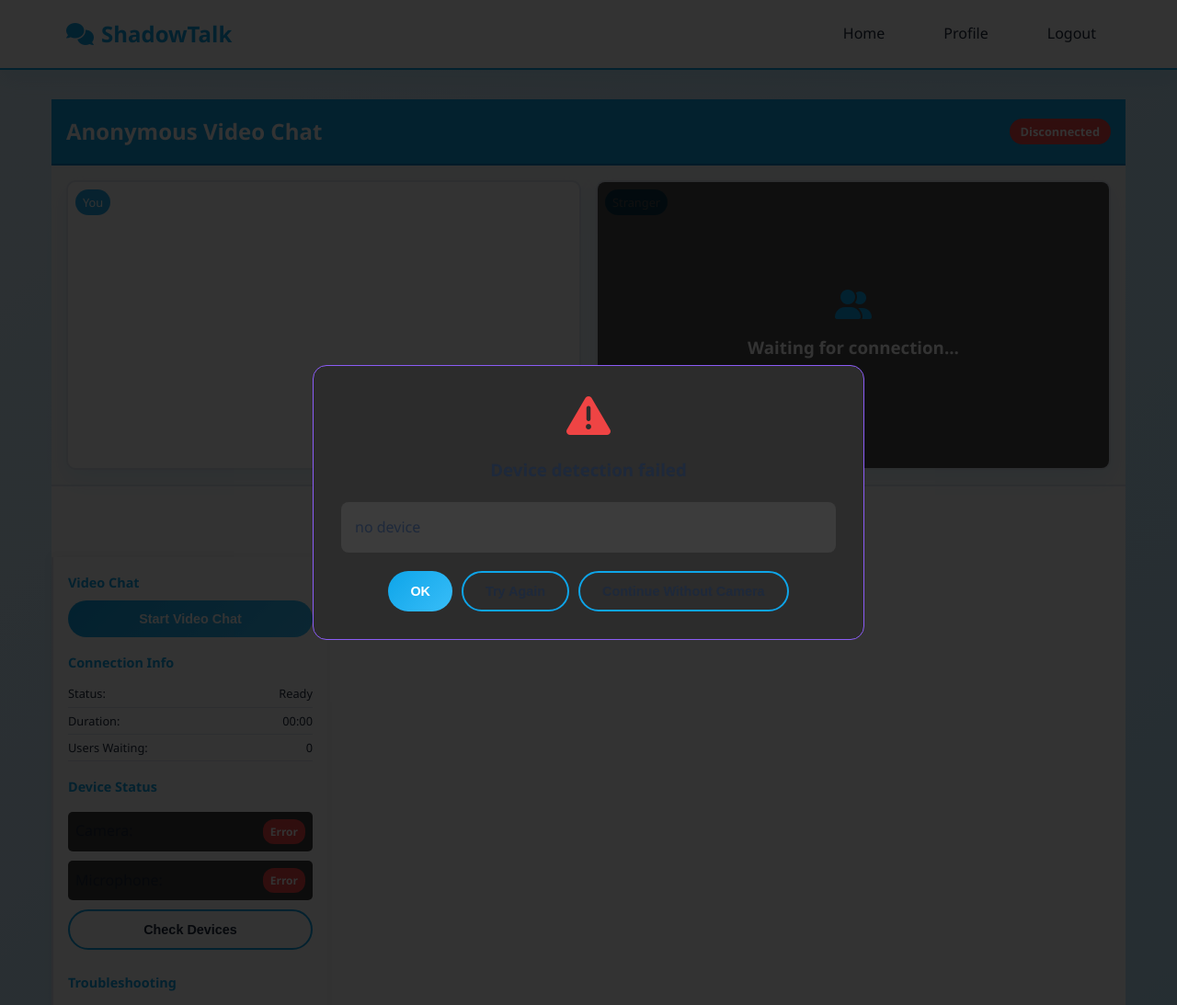
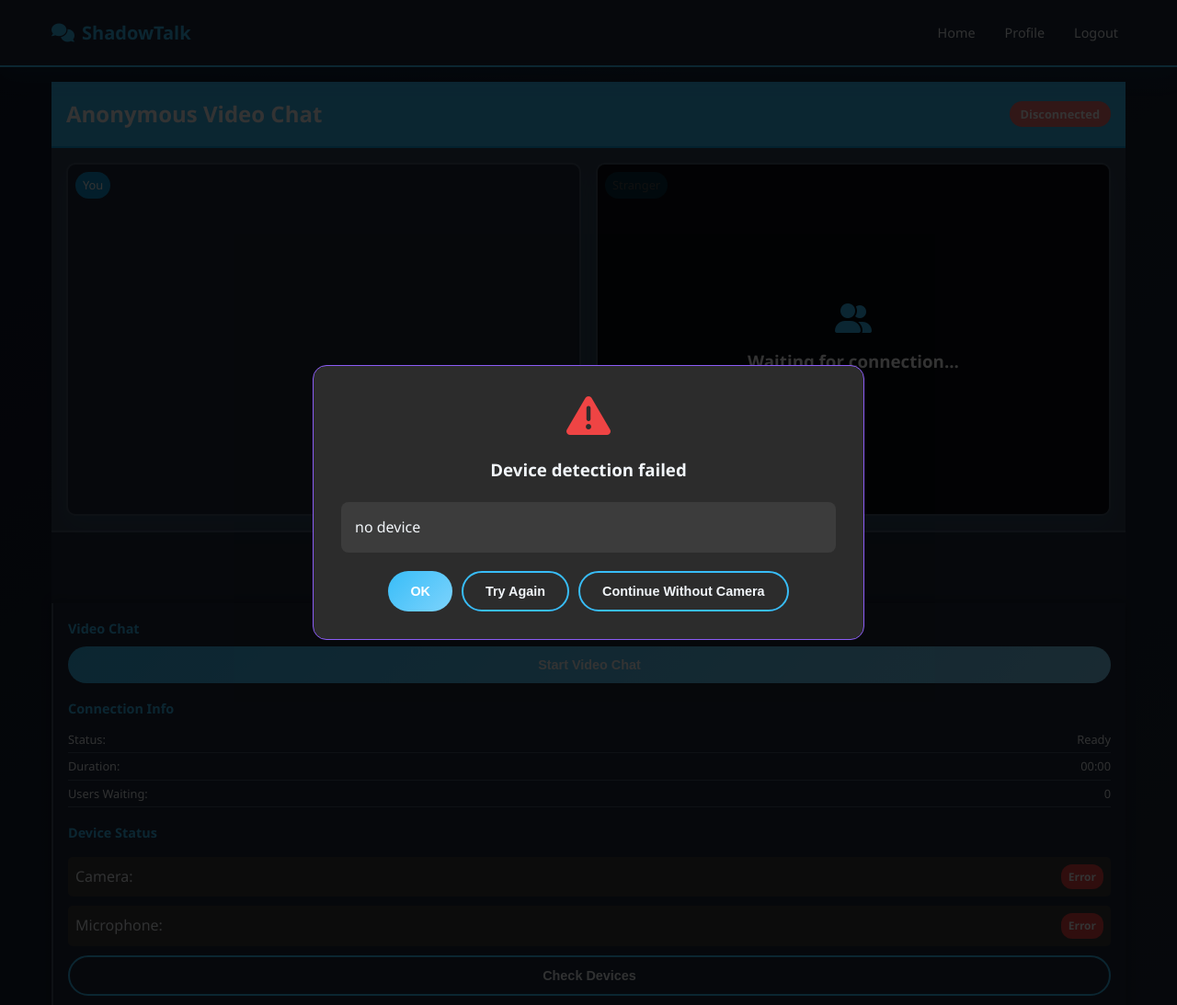
Before and after one commit to Burhan-012345/ShadowTalk, a Flask app: page /chat/video in a window 1280 px wide. Shown: the whole page at 92% size. Run offline with Flask 3, Linux system fonts and the light colour scheme; a user stored in the database is signed in; parts of the project's set-up code (start-up, migrations or seed data) failed here and were passed over; some libraries are stand-ins or nearby versions.

Commit message:
Update style.css

```diff
--- a/static/css/style.css
+++ b/static/css/style.css
@@ -14,6 +15,40 @@
   --border-radius: 10px;
   --shadow: 0 10px 25px rgba(14, 165, 233, 0.1);
   --transition: all 0.3s ease;
+
+  /* Theme Variables */
+  --bg-primary: #e0f2fe;
+  --bg-secondary: #bae6fd;
+  --bg-card: var(--cloud-white);
+  --bg-input: var(--cloud-light);
+  --border-color: var(--cloud-gray);
+  --text-color: var(--text-primary);
+  --text-color-secondary: var(--text-secondary);
+  --shadow-color: rgba(14, 165, 233, 0.1);
+}
+
+[data-theme="dark"] {
+  /* Dark Theme */
+  --bg-primary: #0f172a;
+  --bg-secondary: #1e293b;
+  --bg-card: #1e293b;
+  --bg-input: #334155;
+  --border-color: #475569;
+  --text-color: #f1f5f9;
+  --text-color-secondary: #cbd5e1;
+  --text-muted: #94a3b8;
+  --shadow-color: rgba(0, 0, 0, 0.3);
+
+  /* Keep brand colors but adjust for dark mode */
+  --sky-blue: #38bdf8;
+  --sky-blue-light: #7dd3fc;
+  --sky-blue-dark: #0ea5e9;
+  --cloud-white: #1e293b;
+  --cloud-light: #334155;
+  --cloud-gray: #475569;
+  --success: #34d399;
+  --warning: #fbbf24;
+  --danger: #f87171;
 }
 
 * {
@@ -23,22 +58,78 @@
 }
 
 body {
-  background: linear-gradient(135deg, #e0f2fe 0%, #bae6fd 100%);
-  color: var(--text-primary);
+  background: linear-gradient(
+    135deg,
+    var(--bg-primary) 0%,
+    var(--bg-secondary) 100%
+  );
+  color: var(--text-color);
   font-family: "Segoe UI", Tahoma, Geneva, Verdana, sans-serif;
   line-height: 1.6;
   min-height: 100vh;
-}
-
-/* Navigation - Mobile First */
+  transition: var(--transition);
+}
+
+/* Theme Toggle Switch */
+.theme-toggle {
+  position: fixed;
+  top: 1rem;
+  right: 1rem;
+  z-index: 1001;
+  background: var(--bg-card);
+  border: 2px solid var(--border-color);
+  border-radius: 50px;
+  padding: 0.5rem;
+  display: flex;
+  align-items: center;
+  gap: 0.5rem;
+  box-shadow: var(--shadow);
+  transition: var(--transition);
+}
+
+.theme-toggle-btn {
+  background: transparent;
+  border: none;
+  color: var(--text-color);
+  cursor: pointer;
+  padding: 0.5rem;
+  border-radius: 50%;
+  transition: var(--transition);
+  display: flex;
+  align-items: center;
+  justify-content: center;
+}
+
+.theme-toggle-btn:hover {
+  background: var(--sky-blue);
+  color: white;
+  transform: scale(1.1);
+}
+
+.theme-toggle-btn.active {
+  background: var(--sky-blue);
+  color: white;
+}
+
+.theme-icon {
+  font-size: 1.2rem;
+  width: 20px;
+  height: 20px;
+  display: flex;
+  align-items: center;
+  justify-content: center;
+}
+
+/* Navigation */
 .navbar {
-  background: var(--cloud-white);
+  background: var(--bg-card);
   padding: 1rem 0;
   box-shadow: var(--shadow);
   position: sticky;
   top: 0;
   z-index: 1000;
   border-bottom: 2px solid var(--sky-blue);
+  transition: var(--transition);
 }
 
 .nav-container {
@@ -65,7 +156,7 @@
 }
 
 .nav-link {
-  color: var(--text-primary);
+  color: var(--text-color);
   text-decoration: none;
   padding: 0.5rem;
   border-radius: var(--border-radius);
@@ -178,7 +262,7 @@
 
 .btn-secondary {
   background: transparent;
-  color: var(--text-primary);
+  color: var(--text-color);
   border: 2px solid var(--sky-blue);
   padding: 0.75rem 1.5rem;
   border-radius: 25px;
@@ -280,16 +365,18 @@
   flex-direction: column;
   gap: 0.75rem;
   min-height: 0;
-  background: var(--cloud-light);
+  background: var(--bg-input);
+  transition: var(--transition);
 }
 
 .chat-sidebar {
-  background: var(--cloud-white);
+  background: var(--bg-card);
   padding: 1rem;
-  border-top: 2px solid var(--cloud-gray);
+  border-top: 2px solid var(--border-color);
   max-height: 200px;
   overflow-y: auto;
-  box-shadow: 0 -2px 10px rgba(0, 0, 0, 0.05);
+  box-shadow: 0 -2px 10px var(--shadow-color);
+  transition: var(--transition);
 }
 
 .sidebar-section {
@@ -313,15 +400,17 @@
   display: flex;
   justify-content: space-between;
   padding: 0.25rem 0;
-  border-bottom: 1px solid var(--cloud-gray);
+  border-bottom: 1px solid var(--border-color);
   flex: 1 0 45%;
   font-size: 0.8rem;
+  color: var(--text-color);
 }
 
 .chat-input-container {
-  background: var(--cloud-white);
+  background: var(--bg-card);
   padding: 1rem;
-  border-top: 2px solid var(--cloud-gray);
+  border-top: 2px solid var(--border-color);
+  transition: var(--transition);
 }
 
 .typing-indicator {
@@ -701,7 +793,8 @@
   display: flex;
   flex-direction: column;
   height: 100vh;
-  background: var(--cloud-white);
+  background: var(--bg-card);
+  transition: var(--transition);
 }
 
 .video-header {
@@ -715,10 +808,11 @@
 }
 
 .video-main {
-  background: var(--cloud-light);
+  background: var(--bg-input);
   flex: 1;
   display: flex;
   flex-direction: column;
+  transition: var(--transition);
 }
 
 .video-grid {
@@ -731,12 +825,13 @@
 
 .video-container {
   position: relative;
-  background: var(--cloud-white);
+  background: var(--bg-card);
   border-radius: var(--border-radius);
   overflow: hidden;
   aspect-ratio: 16/9;
   box-shadow: var(--shadow);
-  border: 2px solid var(--cloud-gray);
+  border: 2px solid var(--border-color);
+  transition: var(--transition);
 }
 
 .video-container video {
@@ -781,18 +876,19 @@
   justify-content: center;
   gap: 0.75rem;
   padding: 1rem;
-  background: var(--cloud-white);
+  background: var(--bg-card);
   flex-wrap: wrap;
-  border-top: 2px solid var(--cloud-gray);
+  border-top: 2px solid var(--border-color);
+  transition: var(--transition);
 }
 
 .control-btn {
   width: 45px;
   height: 45px;
   border-radius: 50%;
-  border: 2px solid var(--cloud-gray);
-  background: var(--cloud-light);
-  color: var(--text-primary);
+  border: 2px solid var(--border-color);
+  background: var(--bg-input);
+  color: var(--text-color);
   cursor: pointer;
   transition: var(--transition);
   display: flex;
@@ -1346,161 +1448,54 @@
   width: 0%;
   border-radius: 2px;
   transition: all 0.3s ease;
-  background: #ef4444;
+}
+
+.strength-weak {
+  background: var(--danger);
+  width: 33%;
+}
+
+.strength-medium {
+  background: var(--warning);
+  width: 66%;
+}
+
+.strength-strong {
+  background: var(--success);
+  width: 100%;
 }
 
 .password-strength-text {
-  font-size: 0.75rem;
-  font-weight: 600;
-  margin-bottom: 0.5rem;
-}
-
-/* Password Requirements */
-.password-requirements {
-  margin-top: 0.5rem;
-  font-size: 0.75rem;
-}
-
-.password-requirements ul {
-  margin: 0;
-  padding-left: 0;
-  list-style: none;
-}
-
-.password-requirements li {
-  display: flex;
-  align-items: center;
-  gap: 0.5rem;
-  margin: 0.3rem 0;
-  padding: 0.2rem 0;
-  transition: all 0.3s ease;
-}
-
-.requirement-met {
-  color: var(--success);
-}
-
-.requirement-unmet {
+  font-size: 0.8rem;
   color: var(--text-muted);
-}
-
-.requirement-met i {
-  color: var(--success);
-}
-
-.requirement-unmet i {
-  color: var(--text-muted);
-}
-
-.password-requirements i {
-  font-size: 0.7rem;
-  width: 12px;
 }
 
 /* Responsive Design */
 @media (min-width: 768px) {
-  .nav-container {
-    padding: 0 2rem;
-  }
-
-  .nav-logo {
-    font-size: 1.5rem;
-  }
-
-  .nav-links {
-    gap: 2rem;
-  }
-
-  .nav-link {
-    padding: 0.5rem 1rem;
-    font-size: 1rem;
-  }
-
-  .container {
-    padding: 2rem;
-  }
-
-  .hero-section {
-    padding: 3rem 0;
-  }
-
-  .hero-title {
-    font-size: 2.5rem;
-  }
-
-  .hero-subtitle {
-    font-size: 1.1rem;
-  }
-
   .chat-options {
-    grid-template-columns: repeat(auto-fit, minmax(300px, 1fr));
-    gap: 1.5rem;
-  }
-
-  .option-card {
-    padding: 2rem;
-  }
-
-  .chat-container {
-    height: 80vh;
-    border-radius: var(--border-radius);
+    grid-template-columns: repeat(2, 1fr);
+  }
+
+  .features-grid {
+    grid-template-columns: repeat(3, 1fr);
+  }
+
+  .form-row {
+    flex-direction: row;
   }
 
   .chat-header {
     flex-direction: row;
     justify-content: space-between;
     align-items: center;
-    padding: 1rem 2rem;
-  }
-
-  .chat-header h2 {
-    font-size: 1.5rem;
-  }
-
-  .chat-main {
+  }
+
+  .video-grid {
     flex-direction: row;
   }
 
-  .chat-sidebar {
-    width: 300px;
-    border-left: 2px solid var(--cloud-gray);
-    border-top: none;
-    max-height: none;
-  }
-
-  .chat-info {
-    flex-direction: column;
-  }
-
-  .info-item {
-    flex: none;
-  }
-
-  .message {
-    max-width: 70%;
-  }
-
-  .profile-header {
-    flex-direction: row;
-    text-align: left;
-    padding: 2rem;
-  }
-
-  .profile-stats {
-    justify-content: flex-start;
-  }
-
-  .form-row {
-    flex-direction: row;
-  }
-
-  .video-grid {
-    grid-template-columns: 1fr 1fr;
-    display: grid;
-  }
-
-  .features-grid {
-    grid-template-columns: repeat(auto-fit, minmax(250px, 1fr));
+  .video-container {
+    flex: 1;
   }
 
   .admin-tabs {
@@ -1518,83 +1514,91 @@
   }
 
   .section-actions {
-    flex-wrap: nowrap;
-  }
-
-  .admin-table {
-    min-width: auto;
+    flex: 0 0 auto;
+  }
+
+  .search-input,
+  .filter-select {
+    flex: 0 1 auto;
   }
 }
 
 @media (min-width: 1024px) {
-  .hero-title {
-    font-size: 3rem;
-  }
-
-  .hero-subtitle {
-    font-size: 1.2rem;
-  }
-
   .chat-options {
-    margin: 3rem 0;
-  }
-
-  .message {
-    max-width: 65%;
-  }
-
-  .profile-header {
-    gap: 2rem;
-  }
-
-  .profile-avatar {
-    font-size: 4rem;
-  }
-
-  .profile-info h1 {
-    font-size: 2rem;
-  }
-
-  .features-grid {
-    gap: 2rem;
-  }
-
-  .feature {
-    padding: 2rem;
-  }
-
-  .feature i {
-    font-size: 2.5rem;
-  }
-}
-
-/* Safe area insets for modern mobile devices */
-@supports (padding: max(0px)) {
-  .container,
-  .navbar,
-  .chat-container {
-    padding-left: max(1rem, env(safe-area-inset-left));
-    padding-right: max(1rem, env(safe-area-inset-right));
-  }
-
-  .chat-container {
-    padding-bottom: max(1rem, env(safe-area-inset-bottom));
-  }
-}
-
-/* Touch-friendly improvements */
-@media (hover: none) and (pointer: coarse) {
-  .btn-primary:hover,
-  .btn-secondary:hover,
-  .btn-danger:hover,
-  .option-card:hover,
-  .connection-card:hover,
-  .feature:hover,
-  .control-btn:hover {
-    transform: none;
-  }
-
-  .nav-link:hover {
-    background: transparent;
-  }
-}
+    grid-template-columns: repeat(3, 1fr);
+  }
+
+  .chat-main {
+    flex-direction: row;
+  }
+
+  .chat-messages {
+    flex: 3;
+  }
+
+  .chat-sidebar {
+    flex: 1;
+    max-height: none;
+    border-top: none;
+    border-left: 2px solid var(--border-color);
+  }
+}
+
+/* Print Styles */
+@media print {
+  .theme-toggle,
+  .notification-bell,
+  .btn-secondary,
+  .control-btn {
+    display: none !important;
+  }
+
+  body {
+    background: white !important;
+    color: black !important;
+  }
+
+  .chat-container,
+  .auth-card,
+  .profile-header,
+  .connection-card,
+  .feature,
+  .admin-header,
+  .stat-card,
+  .table-container {
+    background: white !important;
+    color: black !important;
+    border: 1px solid #ccc !important;
+    box-shadow: none !important;
+  }
+}
+
+/* High Contrast Mode Support */
+@media (prefers-contrast: high) {
+  :root {
+    --border-color: #000000;
+    --shadow-color: rgba(0, 0, 0, 0.5);
+  }
+
+  .btn-primary,
+  .btn-danger {
+    border: 2px solid #000000;
+  }
+}
+
+/* Reduced Motion Support */
+@media (prefers-reduced-motion: reduce) {
+  * {
+    transition: none !important;
+    animation: none !important;
+  }
+}
+
+/* Focus Visible for Accessibility */
+button:focus-visible,
+input:focus-visible,
+select:focus-visible,
+a:focus-visible {
+  outline: 2px solid var(--sky-blue);
+  outline-offset: 2px;
+}
```
Also changed, not shown: other parts of static/css/style.css (+97 -92 lines).
